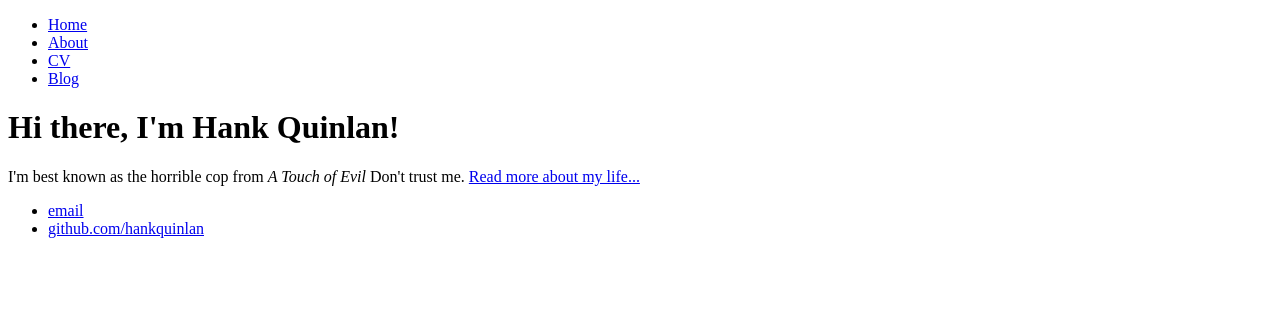
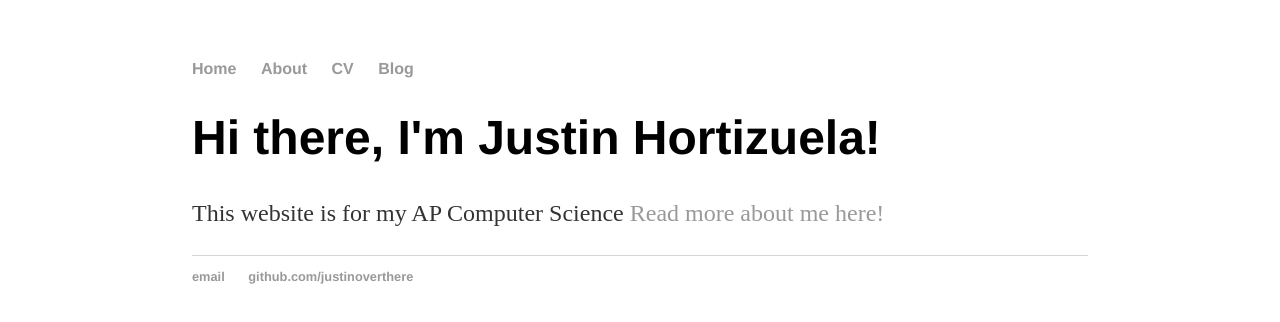
Before and after one commit to justinoverthere/justinoverthere.github.io, a plain HTML site: page index.html in a window 1280 px wide. Drawn offline with Linux system fonts and the light colour scheme.

Commit message:
Update index.html

```diff
--- a/index.html
+++ b/index.html
@@ -1,7 +1,9 @@
 <!DOCTYPE html>
 <html>
 	<head>
-		<title>Hank Quinlan, Horrible Cop</title>
+		<title>Justin Hortizuela</title>
+		<!-- link to main stylesheet -->
+		<link rel="stylesheet" type="text/css" href="/css/main.css">
 	</head>
 	<body>
 		<nav>
@@ -14,14 +16,14 @@
 		</nav>
 		<div class="container">
     		<div class="blurb">
-        		<h1>Hi there, I'm Hank Quinlan!</h1>
-				<p>I'm best known as the horrible cop from <em>A Touch of Evil</em> Don't trust me. <a href="/about">Read more about my life...</a></p>
+        		<h1>Hi there, I'm Justin Hortizuela!</h1>
+				<p>This website is for my AP Computer Science <a href="/about">Read more about me here!</a></p>
     		</div><!-- /.blurb -->
 		</div><!-- /.container -->
 		<footer>
     		<ul>
-        		<li><a href="mailto:hankquinlanhub@gmail.com">email</a></li>
-        		<li><a href="https://github.com/hankquinlan">github.com/hankquinlan</a></li>
+        		<li><a href="mailto:justinhortiz.hi808@gmail.com">email</a></li>
+        		<li><a href="https://github.com/justinoverthere">github.com/justinoverthere</a></li>
 			</ul>
 		</footer>
 	</body>
```
